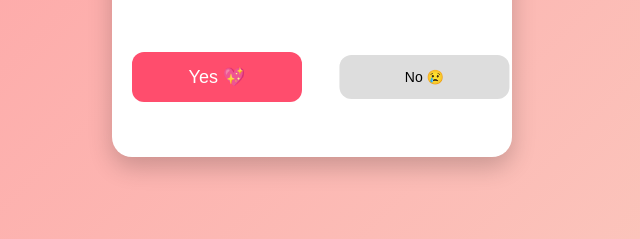
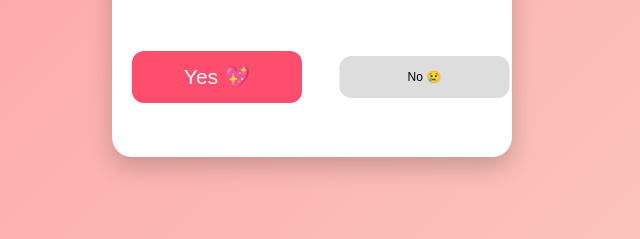
Before and after one commit to hysteriaX10/valentine, a plain HTML site: page index.html in a window 1280 px wide. Both pictures are taken after a click on the button "No 😢". Shown: the part 376-615 px from the top of the page, 328-968 px from the left. Drawn offline with Linux system fonts and the light colour scheme.

Commit message:
Adjust growth and shrink speeds for buttons

```diff
--- a/index.html
+++ b/index.html
@@ -103,6 +103,10 @@
 let yesSize = 16;
 let noSize = 16;
 
+// Adjust growth/shrink speed here
+const YES_GROW = 5; // increase Yes by 5px per click
+const NO_SHRINK = 4; // shrink No by 4px per click
+
 function createHeart() {
   const heart = document.createElement("div");
   heart.className = "heart";
@@ -113,17 +117,21 @@
   setTimeout(() => heart.remove(), 2000);
 }
 
-// Clicking No: Yes grows, No shrinks, No moves slightly
+// Clicking No: Yes grows faster, No shrinks faster, No moves slightly
 noBtn.addEventListener("click", () => {
-  yesSize += 2;
+  // Grow Yes
+  yesSize += YES_GROW;
   yesBtn.style.fontSize = yesSize + "px";
 
-  noSize = Math.max(6, noSize - 2);
+  // Shrink No
+  noSize = Math.max(6, noSize - NO_SHRINK);
   noBtn.style.fontSize = noSize + "px";
 
-  const offset = (Math.random() * 40) - 20;
+  // Move No slightly horizontally
+  const offset = (Math.random() * 40) - 20; // -20px to +20px
   noBtn.style.transform = `translateX(${offset}px)`;
 
+  // Create heart
   createHeart();
 });
 
@@ -135,7 +143,7 @@
     <p class="love-msg">See You On 13th Dec</p>
   `;
 
-  // Extra floating hearts
+  // Extra hearts
   for (let i = 0; i < 20; i++) {
     setTimeout(createHeart, i * 150);
   }
```
